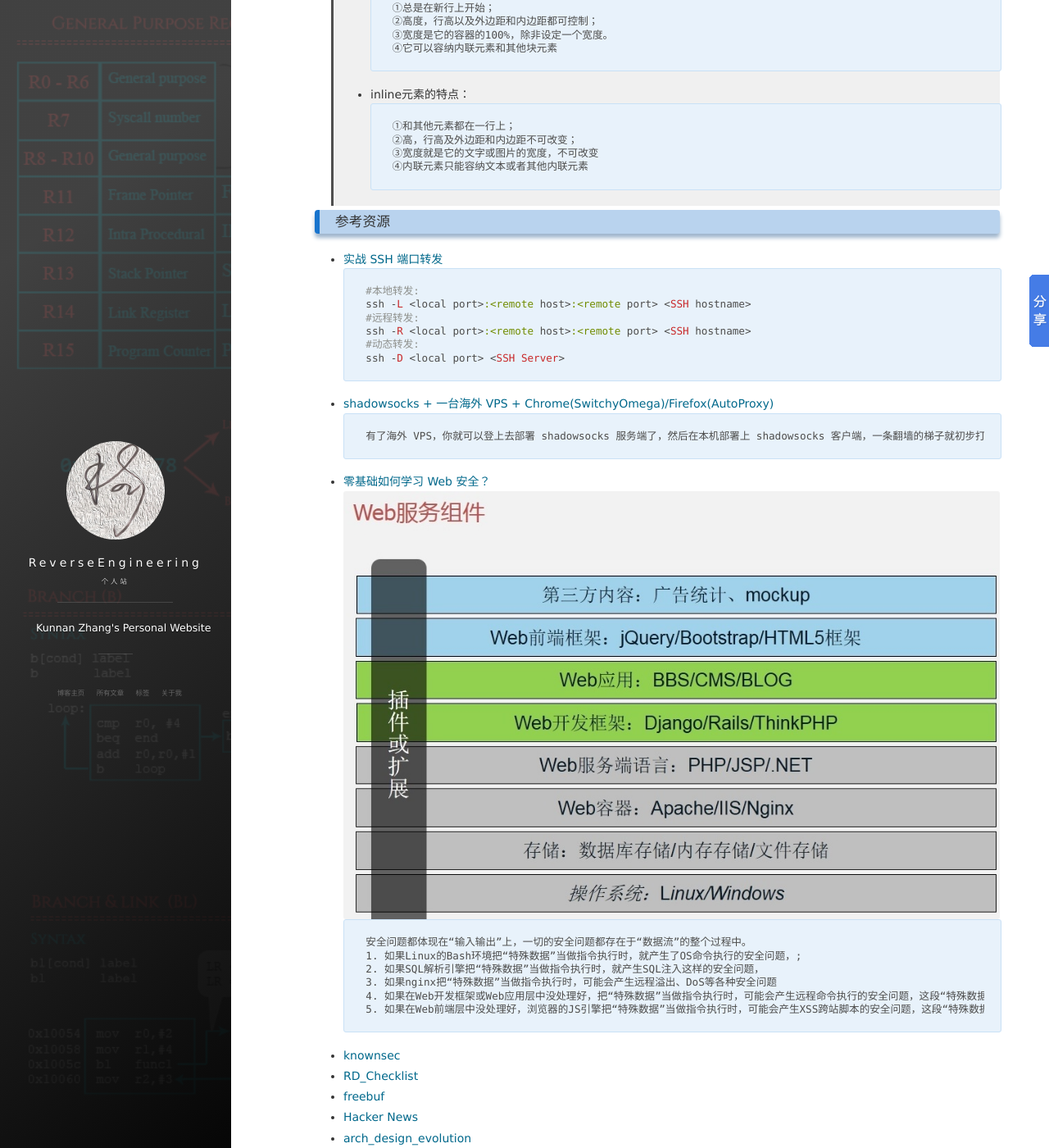
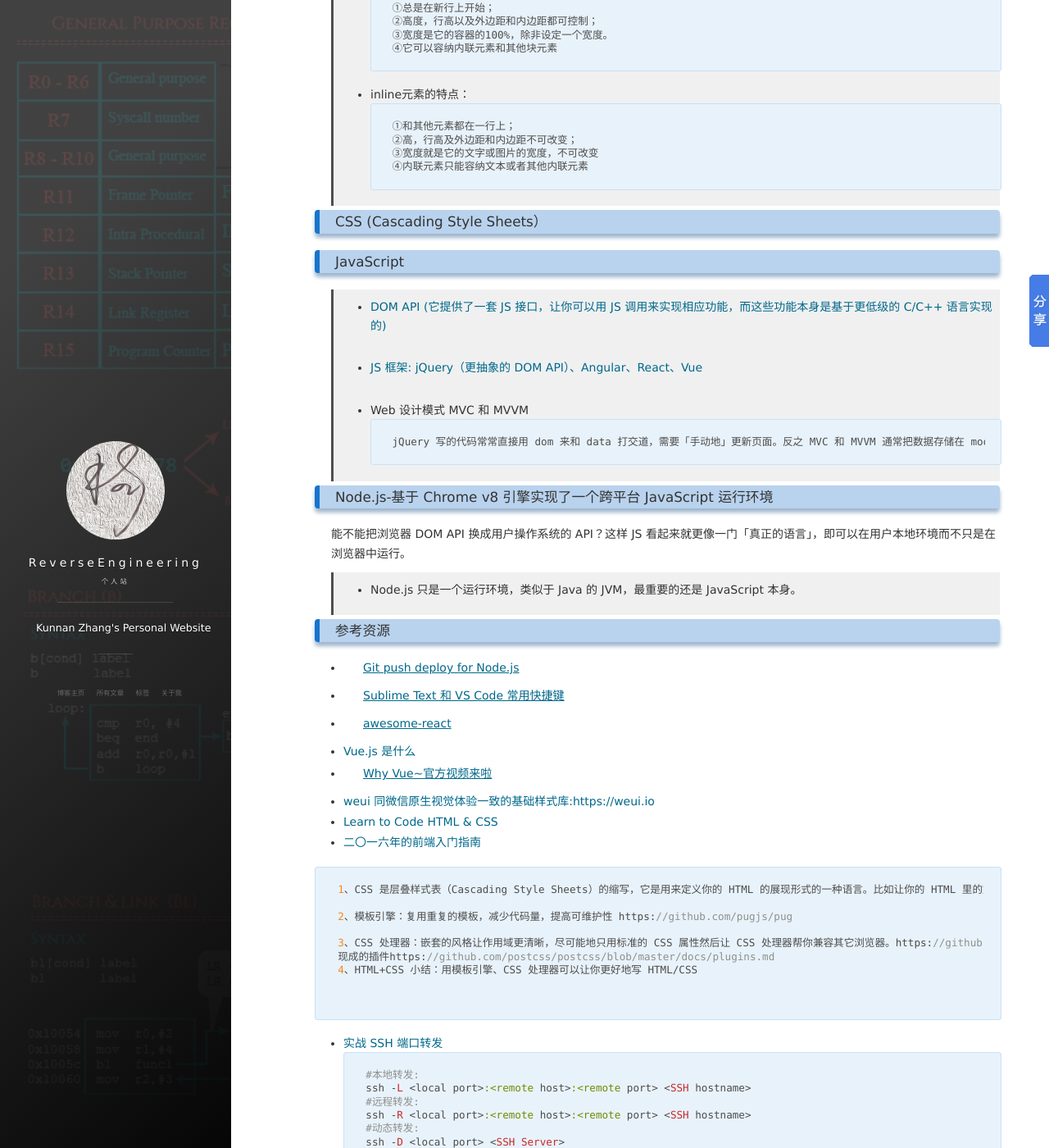
Before and after one commit to zhangkn/zhangkn.github.io, a Jekyll site: the page built from _posts/2017-12-26-html.md, in a window 1280 px wide and 1400 px high, scrolled down 335 px. Shown: the whole window at 82% size. Built offline with Jekyll 4.4.1, drawn with Linux system fonts in a browser that asks for light colours; nearby versions of some CDN libraries; comment, search, counter and statistics services are not loaded.

````diff
--- a/_posts/2017-12-26-html.md
+++ b/_posts/2017-12-26-html.md
@@ -30,7 +30,57 @@
 ```
 
 
+### CSS (Cascading Style Sheets）
+
+
+### JavaScript
+
+>* [DOM API (它提供了一套 JS 接口，让你可以用 JS 调用来实现相应功能，而这些功能本身是基于更低级的 C/C++ 语言实现的)](https://developer.mozilla.org/zh-CN/docs/Web/API)
+
+>* [JS 框架:  jQuery（更抽象的 DOM API）、Angular、React、Vue](https://cn.vuejs.org/v2/guide/comparison.html)
+
+
+>*  Web 设计模式 MVC 和 MVVM
+```
+jQuery 写的代码常常直接用 dom 来和 data 打交道，需要「手动地」更新页面。反之 MVC 和 MVVM 通常把数据存储在 model 这个 layer 上，通过一定的绑定机制实施更有效率的页面渲染和更新(V和M 是双向的关联即双向绑定，可以随时更换掉V、M)
+```
+
+
+### Node.js-基于 Chrome v8 引擎实现了一个跨平台 JavaScript 运行环境
+
+能不能把浏览器 DOM API 换成用户操作系统的 API？这样 JS 看起来就更像一门「真正的语言」，即可以在用户本地环境而不只是在浏览器中运行。
+
+>* Node.js 只是一个运行环境，类似于 Java 的 JVM，最重要的还是 JavaScript 本身。
+
+
+
+
 ### 参考资源
+- [Git push deploy for Node.js](https://github.com/yyx990803/pod)
+
+- [Sublime Text 和 VS Code 常用快捷键](https://egoist.moe/2016/10/05/sublime-vscode-key-bindings/)
+
+- [awesome-react](https://github.com/enaqx/awesome-react)
+
+- [Vue.js 是什么](https://cn.vuejs.org/v2/guide/)
+- [Why Vue~官方视频来啦](https://weibo.com/5883366563/FAO6AqZOX?type=repost)
+
+- [weui 同微信原生视觉体验一致的基础样式库:https://weui.io](https://github.com/Tencent/weui)
+- [Learn to Code HTML & CSS](https://learn.shayhowe.com/html-css/)
+- [二〇一六年的前端入门指南](https://egoist.moe/2016/02/06/2016-front-end-primer/)
+
+```
+1、CSS 是层叠样式表（Cascading Style Sheets）的缩写，它是用来定义你的 HTML 的展现形式的一种语言。比如让你的 HTML 里的文字显示不同字体，一个元素显示不同的高度。
+
+2、模板引擎：复用重复的模板，减少代码量，提高可维护性 https://github.com/pugjs/pug
+
+3、CSS 处理器：嵌套的风格让作用域更清晰，尽可能地只用标准的 CSS 属性然后让 CSS 处理器帮你兼容其它浏览器。https://github.com/postcss/postcss；
+现成的插件https://github.com/postcss/postcss/blob/master/docs/plugins.md
+4、HTML+CSS 小结：用模板引擎、CSS 处理器可以让你更好地写 HTML/CSS
+
+
+```
+
 - [实战 SSH 端口转发](https://www.ibm.com/developerworks/cn/linux/l-cn-sshforward/index.html)
 ```
 #本地转发:
````
Also changed, not shown: _posts/2018-01-31-aso.md (+7 -0 lines).
